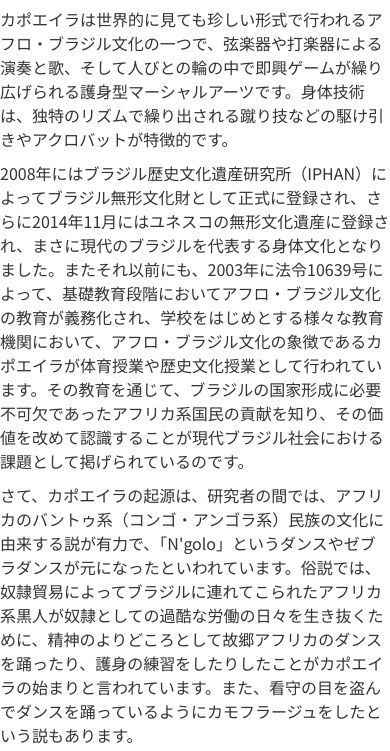
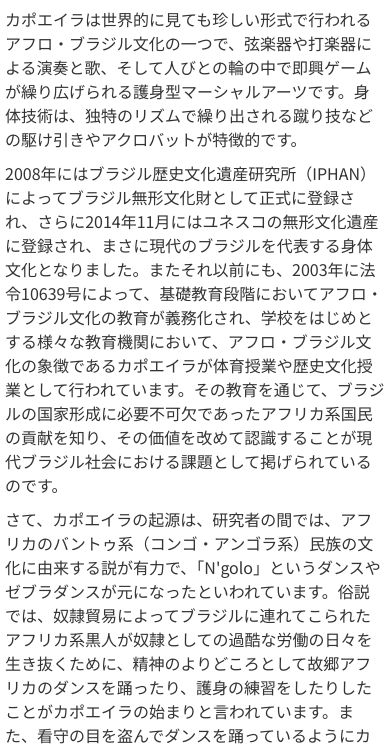
Before and after one commit to abadacapoeira/abadacapoeira, a plain HTML site: page capoeira.html in a window 390 px wide. Shown: the part 252-1003 px from the top of the page. Drawn offline with Linux system fonts and the light colour scheme.

Commit message:
Add files via upload

```diff
--- a/assets/css/capoeira.css
+++ b/assets/css/capoeira.css
@@ -20,6 +20,8 @@ body{
 @media (max-width: 767px) {
     .what_capoeira{
         width:100%;
+        padding-left: 5px;
+        padding-right: 5px;
     }
 }
 
```
Also changed, not shown: assets/css/contact.css (+10 -0 lines).
